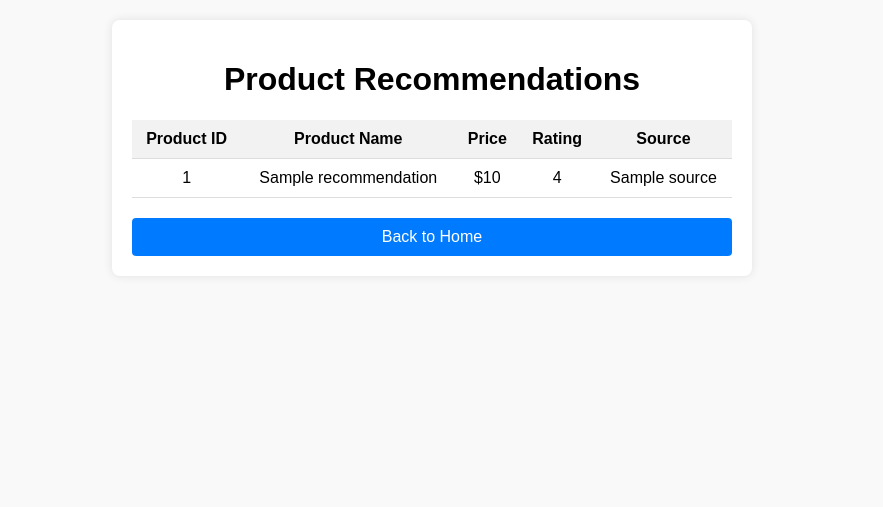
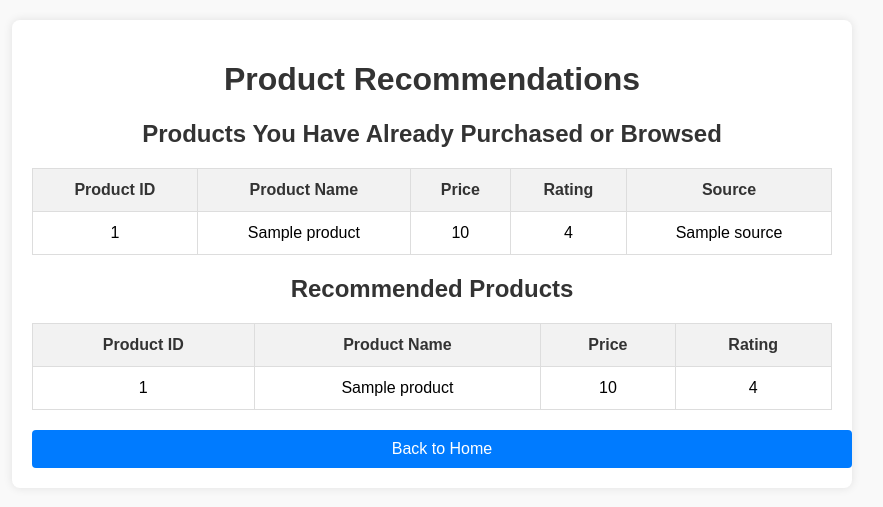
Before and after one commit to karan3691/Ecommerce-Recommender, a Flask app: template templates/recommendations.html in a window 1280 px wide. Shown: the top 507 px of the page, without its empty margins (208-1091 px from the left). Run offline with Flask 3, Linux system fonts and the light colour scheme; the template is opened without the code that fills it: most values are stand-ins (such as "Sample title", 1, 10 or a date in 2020).

Commit message:
improve recommendation system UI and fix duplicate products

```diff
--- a/app.py
+++ b/app.py
@@ -4,21 +4,10 @@ from model import collaborative_filtering, content_based_filtering
 
 app = Flask(__name__)
 
-# Load your data
-users = pd.read_csv('users.csv')  # Ensure this file exists
-products = pd.read_csv('products.csv')  # Ensure this file exists
-purchases = pd.read_csv('purchases.csv')  # Ensure this file exists
-browsing_history = pd.read_csv('browsing_history.csv')  # Ensure this file exists
-
-# Display the contents
-print("Users:")
-print(users)
-print("\nProducts:")
-print(products)
-print("\nPurchases:")
-print(purchases)
-print("\nBrowsing History:")
-print(browsing_history)
+users = pd.read_csv('users.csv')
+products = pd.read_csv('products.csv')
+purchases = pd.read_csv('purchases.csv')
+browsing_history = pd.read_csv('browsing_history.csv')
 
 @app.route('/')
 def index():
@@ -29,6 +18,14 @@ def get_recommendations():
     user_id = int(request.form['user_id'])
     algorithm = request.form['algorithm']
 
+    # get purchased and browsed product IDs
+    purchased_product_ids = purchases[purchases['user_id'] == user_id]['product_id'].unique()
+    browsed_product_ids = browsing_history[browsing_history['user_id'] == user_id]['product_id'].unique()
+
+    # products the user has already interacted with
+    interacted_products = products[products['product_id'].isin(purchased_product_ids) | products['product_id'].isin(browsed_product_ids)]
+
+    # penerate recommendations based on selected algorithm
     if algorithm == 'collaborative':
         recommendations = collaborative_filtering(user_id, purchases, browsing_history, products)
     elif algorithm == 'content-based':
@@ -38,22 +35,19 @@ def get_recommendations():
         content_based_recommendations = content_based_filtering(user_id, purchases, browsing_history, products)
         recommendations = pd.concat([collaborative_recommendations, content_based_recommendations]).drop_duplicates()
 
-    if recommendations.empty:
-        message = "No recommendations available for this user."
-        return render_template('recommendations.html', message=message)
+    # it will exclude the already interacted products from recommendations
+    recommended_products = recommendations[~recommendations['product_id'].isin(purchased_product_ids) & ~recommendations['product_id'].isin(browsed_product_ids)]
 
-    # Format recommendations for the template
-    formatted_recommendations = []
-    for _, row in recommendations.iterrows():
-        formatted_recommendations.append({
-            'product_id': row['product_id'],
-            'product_name': row['product_name'],
-            'price': row['price'],
-            'rating': row['rating'],
-            'source': row['source']  # Ensure the source is set correctly in both methods
-        })
+    # prepare data for rendering
+    interacted_products = interacted_products[['product_id', 'product_name', 'price', 'rating']].copy()
+    interacted_products['source'] = interacted_products['product_id'].apply(
+        lambda x: 'Purchased' if x in purchased_product_ids else 'Browsed'
+    )
 
-    return render_template('recommendations.html', recommendations=formatted_recommendations)
+    recommended_products = recommended_products[['product_id', 'product_name', 'price', 'rating']].copy()
+    recommended_products['source'] = 'Recommended'
+
+    return render_template('recommendations.html', interacted_products=interacted_products.to_dict(orient='records'), recommended_products=recommended_products.to_dict(orient='records'))
 
 if __name__ == '__main__':
     app.run(debug=True)
--- a/static/styles.css
+++ b/static/styles.css
@@ -1,4 +1,3 @@
-/* styles.css */
 body {
     font-family: Arial, sans-serif;
     background-color: #f9f9f9;
@@ -7,7 +6,7 @@ body {
 }
 
 .container {
-    max-width: 400px;
+    max-width: 800px; /* Updated for larger containers */
     margin: auto;
     padding: 20px;
     background: white;
@@ -17,6 +16,7 @@ body {
 
 h1, h2 {
     text-align: center;
+    color: #333;
 }
 
 input[type="number"], select {
@@ -27,7 +27,8 @@ input[type="number"], select {
     border-radius: 4px;
 }
 
-button {
+button, a.button {
+    display: inline-block; /* Adjusting for consistent button styling */
     width: 100%;
     padding: 10px;
     background-color: #007BFF;
@@ -35,10 +36,29 @@ button {
     border: none;
     border-radius: 4px;
     cursor: pointer;
+    text-align: center;
+    text-decoration: none; /* For anchor tags */
 }
 
-button:hover {
+button:hover, a.button:hover {
     background-color: #0056b3;
+}
+
+table {
+    width: 100%;
+    border-collapse: collapse;
+    margin: 20px 0;
+}
+
+table th, table td {
+    padding: 12px;
+    border: 1px solid #ddd;
+    text-align: center;
+}
+
+table th {
+    background-color: #f2f2f2;
+    color: #333;
 }
 
 ul {
@@ -51,60 +71,3 @@ li {
     border-bottom: 1px solid #ddd;
     text-align: center;
 }
-
-/* styles.css */
-body {
-    font-family: Arial, sans-serif;
-    background-color: #f9f9f9;
-    margin: 0;
-    padding: 20px;
-}
-
-.container {
-    max-width: 600px;
-    margin: auto;
-    padding: 20px;
-    background: white;
-    border-radius: 8px;
-    box-shadow: 0 0 10px rgba(0, 0, 0, 0.1);
-}
-
-h1 {
-    text-align: center;
-}
-
-.message {
-    text-align: center;
-    color: red; /* Change color if needed */
-}
-
-table {
-    width: 100%;
-    border-collapse: collapse;
-    margin-top: 20px;
-}
-
-th, td {
-    padding: 10px;
-    text-align: center;
-    border-bottom: 1px solid #ddd;
-}
-
-th {
-    background-color: #f2f2f2;
-}
-
-.back-button {
-    display: block;
-    margin-top: 20px;
-    text-align: center;
-    padding: 10px;
-    background-color: #007BFF;
-    color: white;
-    text-decoration: none;
-    border-radius: 4px;
-}
-
-.back-button:hover {
-    background-color: #0056b3;
-}
--- a/templates/recommendations.html
+++ b/templates/recommendations.html
@@ -3,17 +3,16 @@
 <head>
     <meta charset="UTF-8">
     <meta name="viewport" content="width=device-width, initial-scale=1.0">
+    <title>Product Recommendations</title>
     <link rel="stylesheet" href="{{ url_for('static', filename='styles.css') }}">
-    <title>Recommendations</title>
 </head>
 <body>
-    <div class="container">
+    <div class="container"> <!-- Added a container div -->
         <h1>Product Recommendations</h1>
 
-        {% if message %}
-            <p class="message">{{ message }}</p>
-        {% else %}
-            <table>
+        {% if interacted_products %}
+            <h2>Products You Have Already Purchased or Browsed</h2>
+            <table class="product-table">
                 <thead>
                     <tr>
                         <th>Product ID</th>
@@ -24,20 +23,44 @@
                     </tr>
                 </thead>
                 <tbody>
-                    {% for recommendation in recommendations %}
+                    {% for product in interacted_products %}
                         <tr>
-                            <td>{{ recommendation.product_id }}</td>
-                            <td>{{ recommendation.product_name }}</td>
-                            <td>${{ recommendation.price }}</td>
-                            <td>{{ recommendation.rating }}</td>
-                            <td>{{ recommendation.source }}</td>
+                            <td>{{ product.product_id }}</td>
+                            <td>{{ product.product_name }}</td>
+                            <td>{{ product.price }}</td>
+                            <td>{{ product.rating }}</td>
+                            <td>{{ product.source }}</td>
                         </tr>
                     {% endfor %}
                 </tbody>
             </table>
         {% endif %}
 
-        <a href="/" class="back-button">Back to Home</a>
-    </div>
+        {% if recommended_products %}
+            <h2>Recommended Products</h2>
+            <table class="product-table">
+                <thead>
+                    <tr>
+                        <th>Product ID</th>
+                        <th>Product Name</th>
+                        <th>Price</th>
+                        <th>Rating</th>
+                    </tr>
+                </thead>
+                <tbody>
+                    {% for product in recommended_products %}
+                        <tr>
+                            <td>{{ product.product_id }}</td>
+                            <td>{{ product.product_name }}</td>
+                            <td>{{ product.price }}</td>
+                            <td>{{ product.rating }}</td>
+                        </tr>
+                    {% endfor %}
+                </tbody>
+            </table>
+        {% endif %}
+
+        <a href="/" class="button">Back to Home</a> <!-- Button styled consistently -->
+    </div> <!-- Closing container div -->
 </body>
 </html>
```
Also changed, not shown: model.py (+37 -56 lines), images/homepage.png, images/recommendations.png, readme.md.
